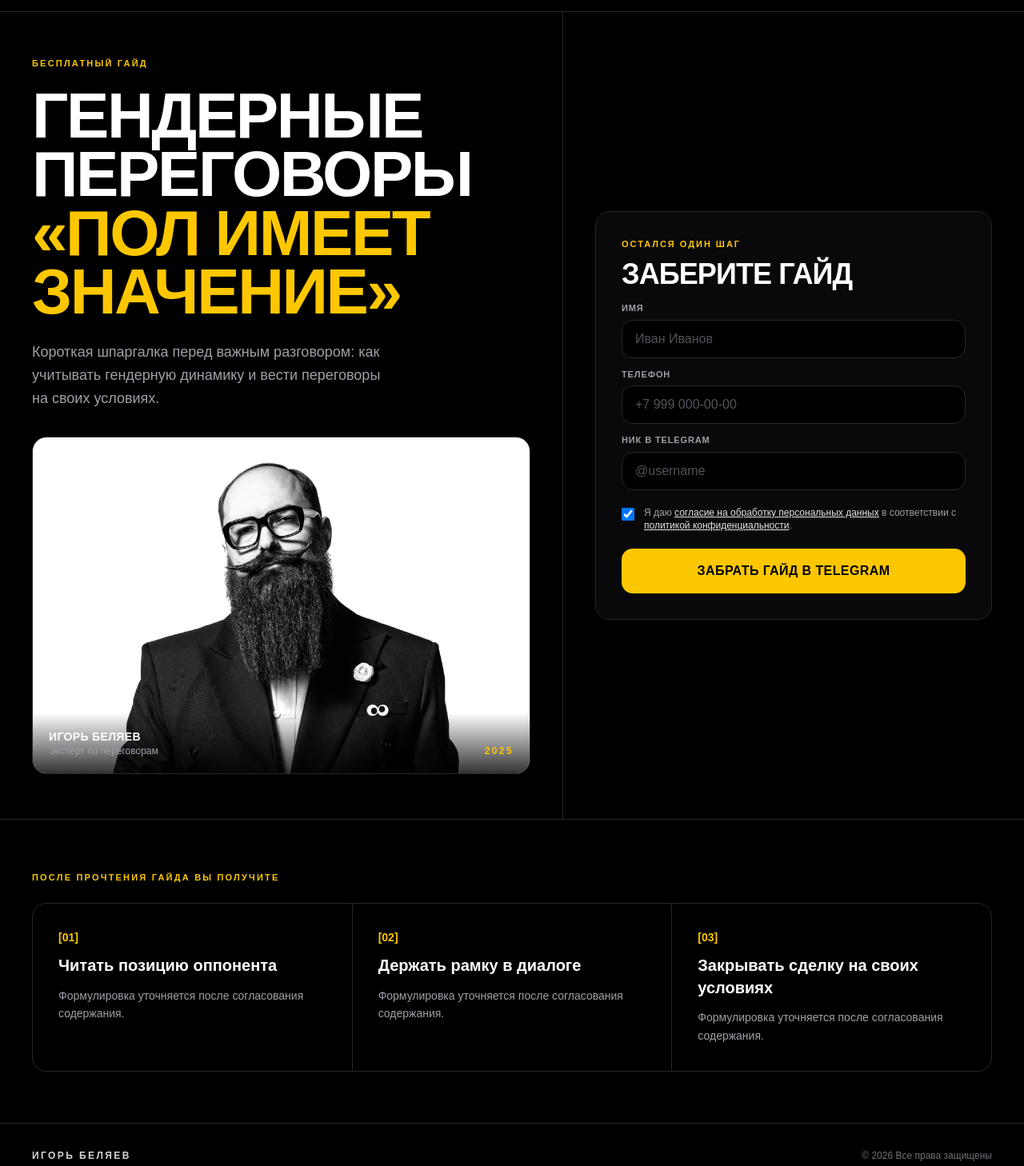
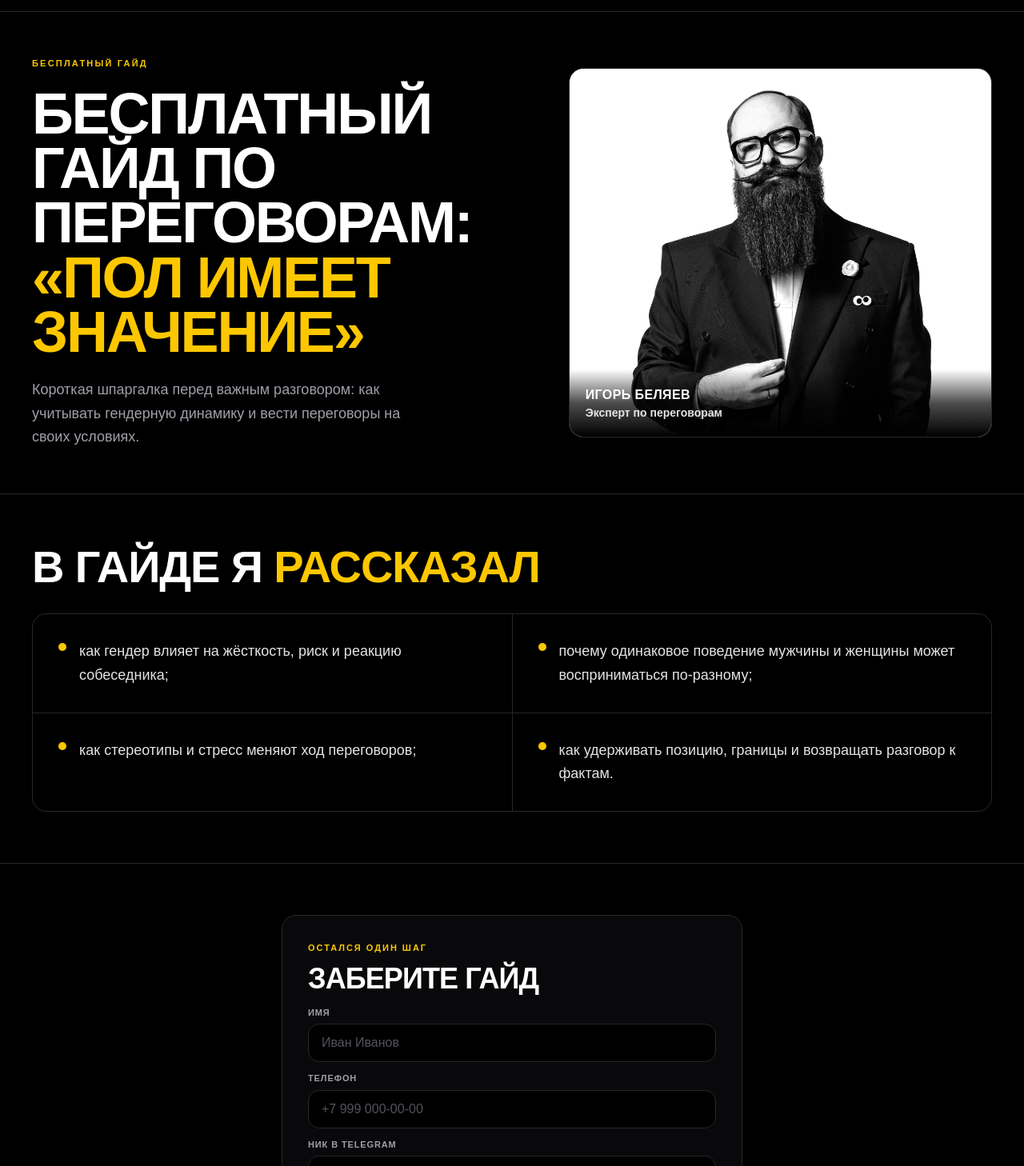
Before and after one commit to egorundr/igor-belyaev, a Next.js app: page / in a window 1280 px wide. Shown: the part 52-1510 px from the top of the page at 80% size. Built offline with nearby package versions, Linux system fonts and the light colour scheme.

Commit message:
feat: update guide content and layout changes\n\nRefactored guide content and layout for improved readability and structure.

```diff
--- a/app/page.tsx
+++ b/app/page.tsx
@@ -2,10 +2,11 @@ import Image from "next/image"
 import Link from "next/link"
 import { CaptureForm } from "@/components/capture-form"
 
-const outcomes = [
-  { n: "01", title: "Читать позицию оппонента", text: "Формулировка уточняется после согласования содержания." },
-  { n: "02", title: "Держать рамку в диалоге", text: "Формулировка уточняется после согласования содержания." },
-  { n: "03", title: "Закрывать сделку на своих условиях", text: "Формулировка уточняется после согласования содержания." },
+const points = [
+  "как гендер влияет на жёсткость, риск и реакцию собеседника;",
+  "почему одинаковое поведение мужчины и женщины может восприниматься по-разному;",
+  "как стереотипы и стресс меняют ход переговоров;",
+  "как удерживать позицию, границы и возвращать разговор к фактам.",
 ]
 
 export default function Page() {
@@ -27,24 +28,18 @@ export default function Page() {
         </nav>
       </header>
 
-      {/* Hero */}
-      <section className="grid grid-cols-1 items-stretch lg:grid-cols-[1.1fr_0.9fr]">
-        {/* Left: headline + photo */}
-        <div className="relative flex flex-col justify-between gap-8 border-b border-zinc-800 px-5 py-10 md:px-10 md:py-14 lg:border-b-0 lg:border-r">
+      {/* Hero: headline (left) + photo (right on desktop) */}
+      <section className="grid grid-cols-1 items-center gap-8 px-5 py-10 md:px-10 md:py-14 lg:grid-cols-[1fr_0.85fr] lg:gap-12">
         <div>
-            <p className="text-[11px] font-black uppercase tracking-[0.2em] text-yellow-400">
-              Бесплатный гайд
-            </p>
-            <h1 className="mt-5 text-balance text-[clamp(2.25rem,7vw,5rem)] font-black uppercase leading-[0.92] tracking-[-0.03em]">
-              Гендерные
-              <br />
-              переговоры
+          <p className="text-[11px] font-black uppercase tracking-[0.2em] text-yellow-400">Бесплатный гайд</p>
+          <h1 className="mt-5 text-balance text-[clamp(2rem,6vw,4.5rem)] font-black uppercase leading-[0.95] tracking-[-0.03em]">
+            Бесплатный гайд по переговорам:
             <br />
             <span className="text-yellow-400">«Пол имеет значение»</span>
           </h1>
-            <p className="mt-6 max-w-[44ch] text-pretty text-lg leading-relaxed text-zinc-400">
-              Короткая шпаргалка перед важным разговором: как учитывать гендерную динамику и вести
-              переговоры на своих условиях.
+          <p className="mt-6 max-w-[46ch] text-pretty text-lg leading-relaxed text-zinc-400">
+            Короткая шпаргалка перед важным разговором: как учитывать гендерную динамику и вести переговоры на своих
+            условиях.
           </p>
         </div>
 
@@ -55,37 +50,34 @@ export default function Page() {
             width={900}
             height={1200}
             priority
-              className="h-full max-h-[420px] w-full object-cover object-top grayscale"
+            className="h-full max-h-[460px] w-full object-cover object-top grayscale"
           />
-            <div className="absolute bottom-0 left-0 right-0 flex items-end justify-between bg-gradient-to-t from-black/80 to-transparent p-5">
-              <div>
-                <p className="text-sm font-black uppercase tracking-wide">Игорь Беляев</p>
-                <p className="text-xs text-zinc-400">Эксперт по переговорам</p>
+          <div className="absolute bottom-0 left-0 right-0 bg-gradient-to-t from-black via-black/70 to-transparent p-5">
+            <p className="text-base font-black uppercase tracking-wide text-white">Игорь Беляев</p>
+            <p className="text-sm font-semibold text-zinc-200">Эксперт по переговорам</p>
           </div>
-              <span className="text-xs font-bold uppercase tracking-[0.2em] text-yellow-400">2025</span>
-            </div>
-          </div>
-        </div>
-
-        {/* Right: form */}
-        <div className="flex items-center px-5 py-10 md:px-10 md:py-14">
-          <CaptureForm />
         </div>
       </section>
 
-      {/* Outcomes */}
+      {/* Content: what's inside the guide */}
       <section className="border-t border-zinc-800 px-5 py-12 md:px-10 md:py-16">
-        <p className="text-[11px] font-black uppercase tracking-[0.2em] text-yellow-400">
-          После прочтения гайда вы получите
-        </p>
-        <div className="mt-6 grid grid-cols-1 gap-px overflow-hidden rounded-2xl border border-zinc-800 bg-zinc-800 md:grid-cols-3">
-          {outcomes.map((o) => (
-            <div key={o.n} className="flex flex-col gap-3 bg-black p-6 md:p-8">
-              <span className="text-sm font-black text-yellow-400">[{o.n}]</span>
-              <strong className="text-xl font-bold leading-snug">{o.title}</strong>
-              <p className="text-sm leading-relaxed text-zinc-400">{o.text}</p>
-            </div>
+        <h2 className="text-balance text-[clamp(2rem,5vw,3.5rem)] font-black uppercase leading-[0.95] tracking-[-0.02em]">
+          В гайде я <span className="text-yellow-400">рассказал</span>
+        </h2>
+        <ul className="mt-8 grid grid-cols-1 gap-px overflow-hidden rounded-2xl border border-zinc-800 bg-zinc-800 md:grid-cols-2">
+          {points.map((p, i) => (
+            <li key={i} className="flex gap-4 bg-black p-6 md:p-8">
+              <span className="mt-1 h-2.5 w-2.5 shrink-0 rounded-full bg-yellow-400" aria-hidden="true" />
+              <span className="text-lg leading-relaxed text-zinc-200">{p}</span>
+            </li>
           ))}
+        </ul>
+      </section>
+
+      {/* Form: get the guide */}
+      <section className="border-t border-zinc-800 px-5 py-12 md:px-10 md:py-16">
+        <div className="mx-auto max-w-xl">
+          <CaptureForm />
         </div>
       </section>
 
```
Lines whose indentation alone changed are shown as unchanged.
